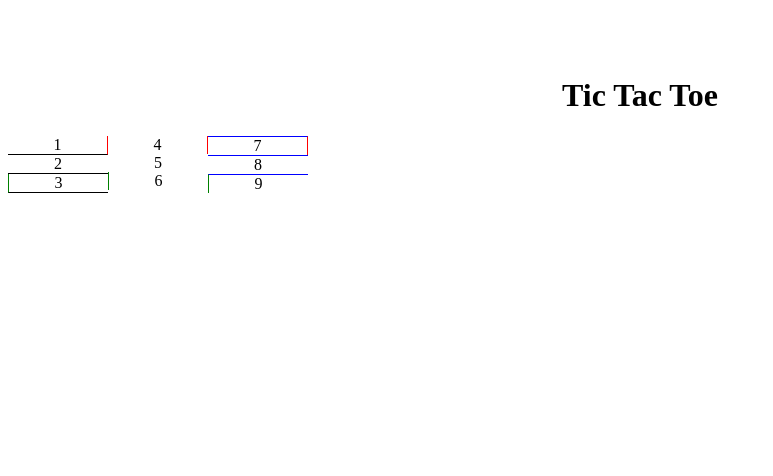
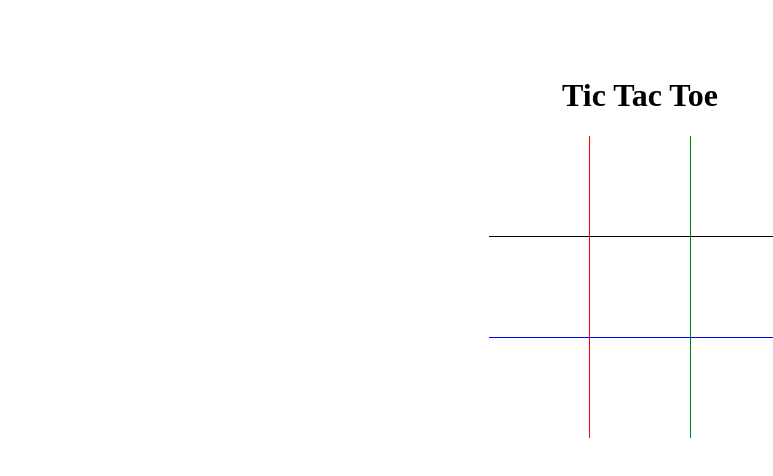
Before and after one commit to andrescarrasc0/Tic-Tac-Toe-JS, a plain HTML site: page index.html in a window 1280 px wide. Shown: the whole page, without its empty margins (0-773 px from the left). Drawn offline with Linux system fonts and the light colour scheme.

Commit message:
Tic Tac Toe

```diff
--- a/index.html
+++ b/index.html
@@ -13,19 +13,19 @@
     <div id="board">
         <h1>Tic Tac Toe</h1>
         <div class="row">
-            <div class="top left">1</div>
-            <div class="top middle">2</div>
-            <div class="top right">3</div>
+            <div class="top left"></div>
+            <div class="top middle"></div>
+            <div class="top right"></div>
         </div>
         <div class="row">
-            <div class="mid left">4</div>
-            <div class=".center">5</div>
-            <div class="mid right">6</div>
+            <div class="mid left"></div>
+            <div class=" .center"></div>
+            <div class="mid right"></div>
         </div>
         <div class="row">
-            <div class="btm left">7</div>
-            <div class="btm middle">8</div>
-            <div class="btm right">9</div>
+            <div class="btm left"></div>
+            <div class="btm middle"></div>
+            <div class="btm right"></div>
         </div>
     </div>
 </body>
--- a/style.css
+++ b/style.css
@@ -4,14 +4,16 @@
 }
 
 .row{
-    float: left;
     height: 100px;
-    width: 100px;
+    width: 302px;
+    clear: both;
+    margin: 0 auto;
 }
 
-.row::after{
-    clear: both;
-    margin: 0 auto;
+.row div{
+float: left;
+width: 100px;
+height: 100px;
 }
 
 .top{
```
